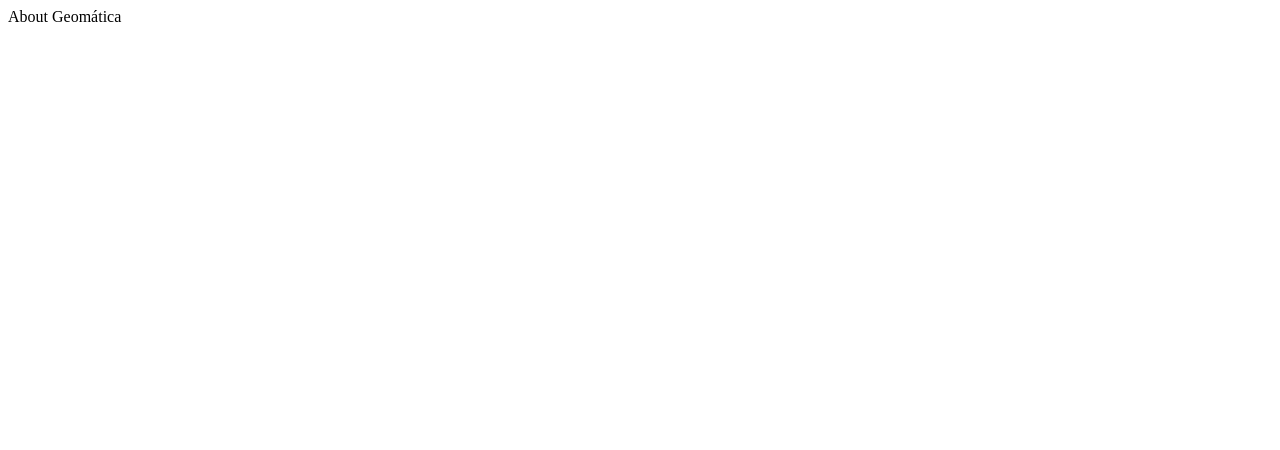
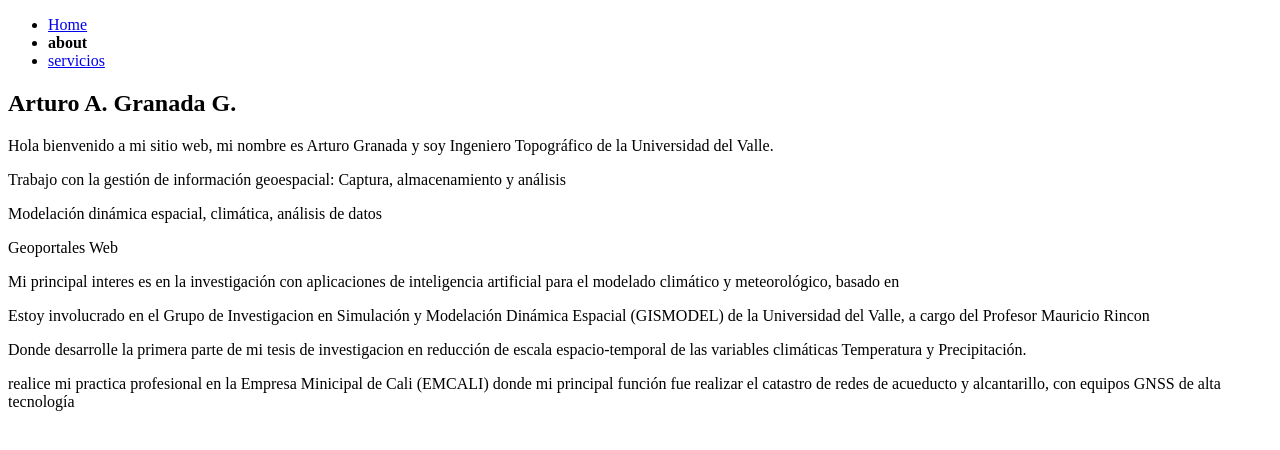
Before and after one commit to alexigranada/webpersonal, a React (Vite) app: page /about in a window 1280 px wide. Shown: the top 450 px of the page. Built offline with nearby package versions, Linux system fonts and the light colour scheme.

Commit message:
Navbar-paginas

```diff
--- a/src/App.jsx
+++ b/src/App.jsx
@@ -3,14 +3,18 @@ import { BrowserRouter, Routes, Route } from "react-router-dom";
 import HomePage from "./paginas/Homepage";
 import AboutPage from "./paginas/Aboutpage";
 import ServiciosPage from "./paginas/Serviciospage";
+import NotFoundPage from "./paginas/NotFound";
+import Navbar from "./componentes/Navbar";
 
 function App() {
   return(
     <BrowserRouter>
+    <Navbar/>
     <Routes>
       <Route path="/" element={<HomePage/>}/>
       <Route path="/servicios" element={<ServiciosPage/>}/>
       <Route path="/about" element={<AboutPage/>}/>
+      <Route path="*" element={<NotFoundPage/>}/>
     </Routes>
     </BrowserRouter>
   )
--- /dev/null
+++ b/src/componentes/Navbar.jsx
@@ -0,0 +1,21 @@
+import { NavLink } from "react-router-dom";
+
+function Navbar() {
+    return(
+        <div>
+            <ul>
+                <li>
+                    <NavLink className={({ isActive }) => (isActive ? "active": "")} to="/">Home</NavLink>
+                </li>
+                <li>
+                    <NavLink to='about'>about</NavLink>
+                </li>
+                <li>
+                    <NavLink to='servicios'>servicios</NavLink>
+                </li>
+            </ul>
+        </div>
+    )
+}
+
+export default Navbar;
--- a/src/index.css
+++ b/src/index.css
@@ -1,4 +1,9 @@
-
+/**ESTILOS DE FORMA GLOBAL*/
+.active {
+  color: rgb(0, 0, 0);
+  font-weight: bold;
+  text-decoration: none;
+}
 
 
 
--- a/src/paginas/Aboutpage.jsx
+++ b/src/paginas/Aboutpage.jsx
@@ -1,6 +1,18 @@
 function AboutPage() {
     return(
-        <div>About Geomática</div>
+        <div>
+            <h2>Arturo A. Granada G.</h2>
+            <p>Hola bienvenido a mi sitio web, mi nombre es Arturo Granada y soy Ingeniero Topográfico de la Universidad del Valle.</p>
+            <p>Trabajo con la gestión de información geoespacial: Captura, almacenamiento y análisis</p>
+            <p>Modelación dinámica espacial,  climática, análisis de datos</p>
+            <p>Geoportales Web</p>
+
+            <p>Mi principal interes es en la investigación con aplicaciones de inteligencia artificial para el modelado climático y meteorológico, basado en</p>
+            <p>Estoy involucrado en el Grupo de Investigacion en Simulación y Modelación Dinámica Espacial (GISMODEL) de la Universidad del Valle, a cargo del Profesor Mauricio Rincon</p>
+            <p>Donde desarrolle la primera parte de mi tesis de investigacion en reducción de escala espacio-temporal de las variables climáticas Temperatura y Precipitación.</p>
+            <p>realice mi practica profesional en la Empresa Minicipal de Cali (EMCALI) donde mi principal función fue realizar el catastro de redes de acueducto y alcantarillo, con equipos GNSS de alta tecnología</p>
+
+        </div>
     )
 }
 
--- a/src/paginas/Homepage.jsx
+++ b/src/paginas/Homepage.jsx
@@ -1,7 +1,10 @@
 
 function HomePage() {
     return(
-        <div>Home Geomática</div>
+        <div>
+            <h1>Home Geomática</h1>
+            <p></p>
+        </div>
     )
 }
 
--- /dev/null
+++ b/src/paginas/NotFound.jsx
@@ -0,0 +1,7 @@
+function NotFoundPage(params) {
+    <div>
+        <h1> 404 Found </h1>
+    </div>
+}
+
+export default NotFoundPage;
--- a/src/paginas/Serviciospage.jsx
+++ b/src/paginas/Serviciospage.jsx
@@ -1,6 +1,11 @@
 function ServiciosPage() {
     return(
-        <div>Servicios Geomática</div>
+        <div>
+            <h2>Servicios Geomáticos</h2>
+            <p>Sistemas de Información Geográfica</p>
+            <p>GNSS</p>
+            <p>Modelación Dinámica Espacial</p>
+        </div>
     )
 }
 
```
Also changed, not shown: Vite+React.txt, 1 other file (tests, documents, lock files or other folders).
